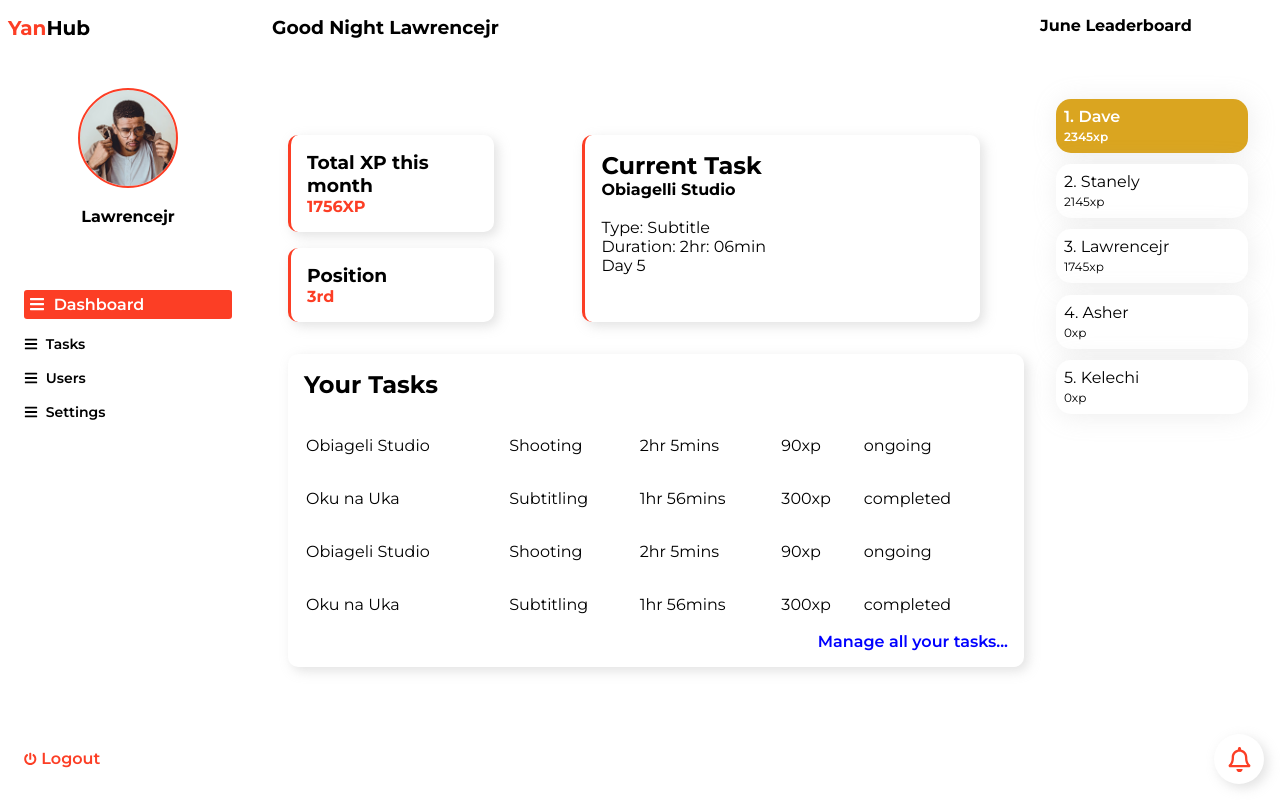
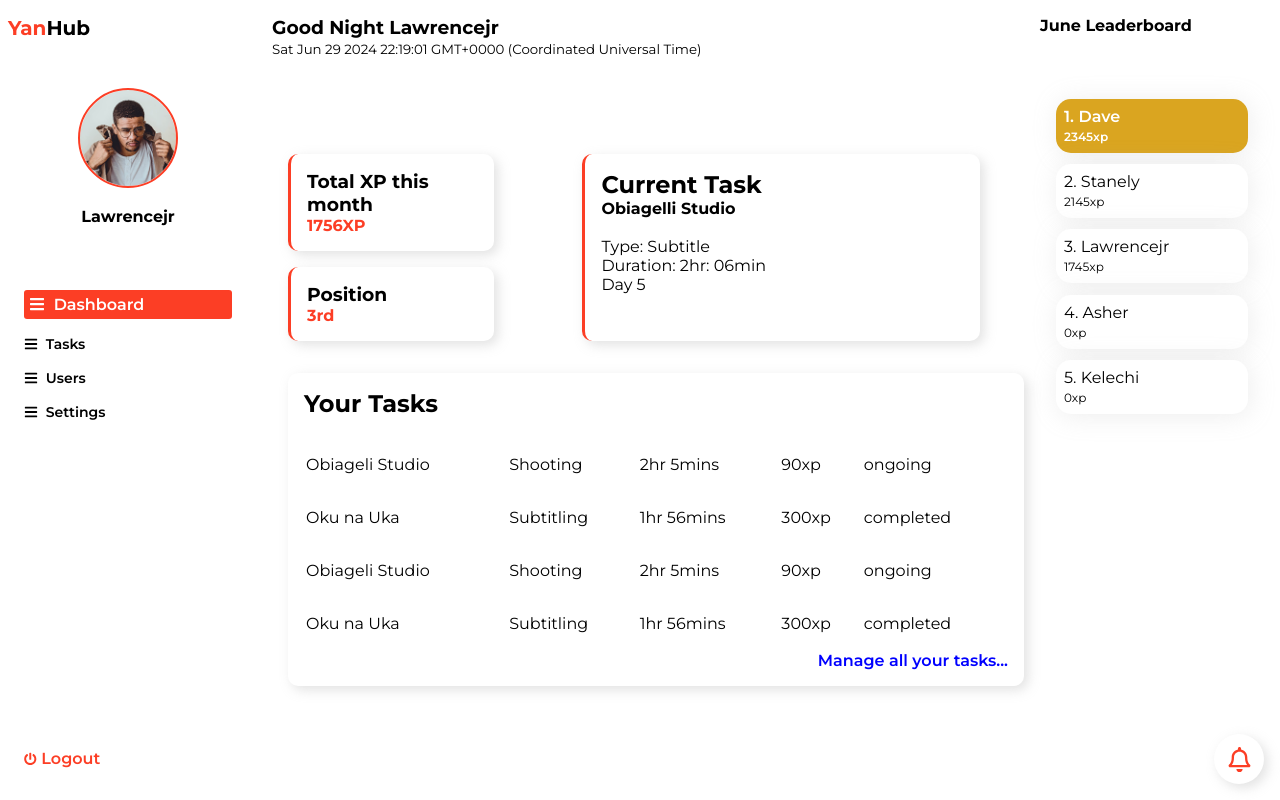
Before and after one commit to lawrencejr5/yanhub, a React (Create React App) app in the folder client/: page / in a window 1280 px wide. Built offline with nearby package versions, Linux system fonts and the light colour scheme.

Commit message:
Fixed datetime bug

```diff
--- a/client/src/components/Greet.jsx
+++ b/client/src/components/Greet.jsx
@@ -39,7 +39,7 @@ const Greet = () => {
   return (
     <div className="header">
       <h3>{greet} Lawrencejr</h3>
-      <small>{datetime.toLocaleTimeString}</small>
+      <small>{datetime.toString()}</small>
     </div>
   );
 };
```
